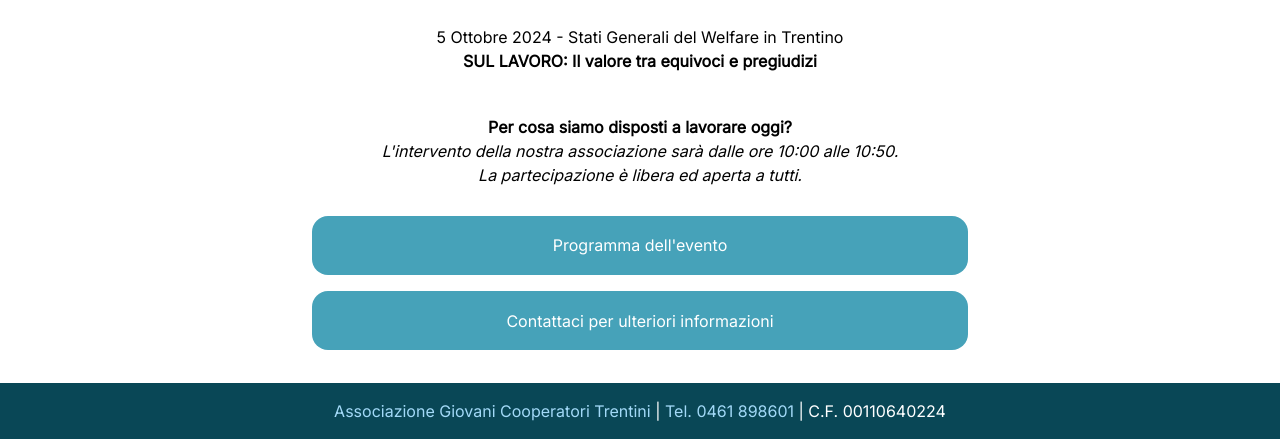
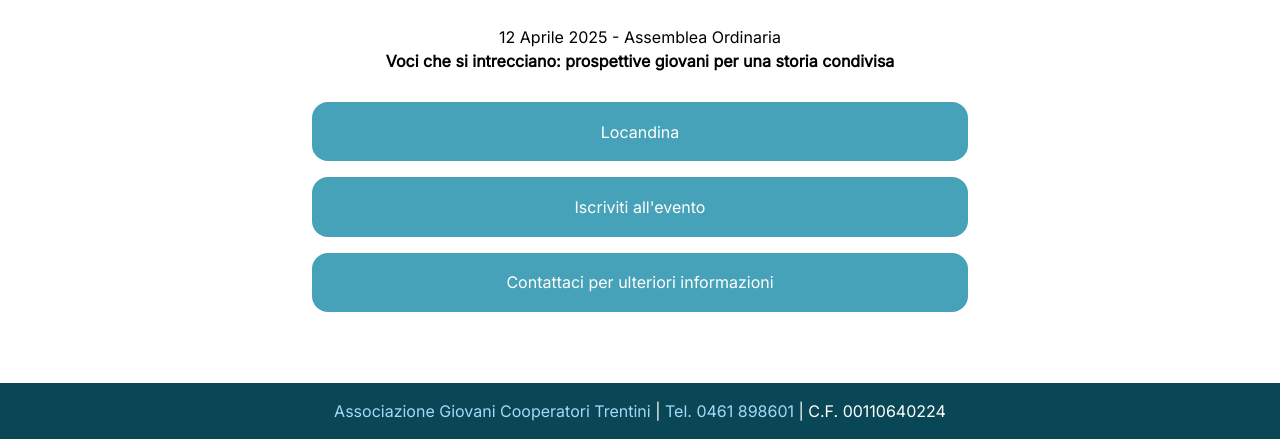
Before and after one commit to giovanicooperatoritrentini/giovanicooperatori.github.io, a plain HTML site: page index.html in a window 1280 px wide. Shown: the part 361-800 px from the top of the page. Drawn offline with Linux system fonts and the light colour scheme.

Commit message:
Update index.html

```diff
--- a/index.html
+++ b/index.html
@@ -122,8 +122,8 @@ https://github.com/ardacarofficial/links-website is open source project.
       <!-- Menu Text Item -->
       <div class="main_text_item" style="background-color: white; color:black;">
         <div>
-          <p>5 Ottobre 2024 - Stati Generali del Welfare in Trentino</p>
-          <p style="font-weight: bold;">SUL LAVORO: Il valore tra equivoci e pregiudizi</p>
+          <p>12 Aprile 2025 - Assemblea Ordinaria</p>
+          <p style="font-weight: bold;">Voci che si intrecciano: prospettive giovani per una storia condivisa</p>
         </div>
       </div>
       <!-- Menu Small Item -->
@@ -152,7 +152,7 @@ https://github.com/ardacarofficial/links-website is open source project.
         rel="nofollow">
         <button class="main_button_item">Iscriviti all'evento</button>
       </a> -->
-      <div class="main_text_item" style="background-color: white; color:black;">
+      <!-- <div class="main_text_item" style="background-color: white; color:black;">
         <div>
           <p style="font-weight: bold;">
               Per cosa siamo disposti a lavorare oggi?
@@ -160,10 +160,14 @@ https://github.com/ardacarofficial/links-website is open source project.
           <p style="font-style: italic;">L'intervento della nostra associazione sarà dalle ore 10:00 alle 10:50.<br/> La partecipazione è libera ed aperta a tutti.
           </p>
         </div>
-      </div>
+      </div> -->
       <!-- Menu Item -->
-       <a class="main_a_item" href="attachments/Programma_Stati_generali_del_welfare_in_Trentino_2024.pdf" target="_blank" rel="nofollow">
-        <button class="main_button_item">Programma dell'evento</button>
+       <a class="main_a_item" href="attachments/locandina_assemblea2025.jpeg" target="_blank" rel="nofollow">
+        <button class="main_button_item">Locandina</button>
+      </a>
+      <a class="main_a_item" href="https://bit.ly/agct2025" target="_blank"
+        rel="nofollow">
+        <button class="main_button_item">Iscriviti all'evento</button>
       </a>
       <a class="main_a_item" href="mailto:associazione.giovani@ftcoop.it" target="_blank" rel="nofollow">
         <button class="main_button_item">Contattaci per ulteriori informazioni</button>
```
